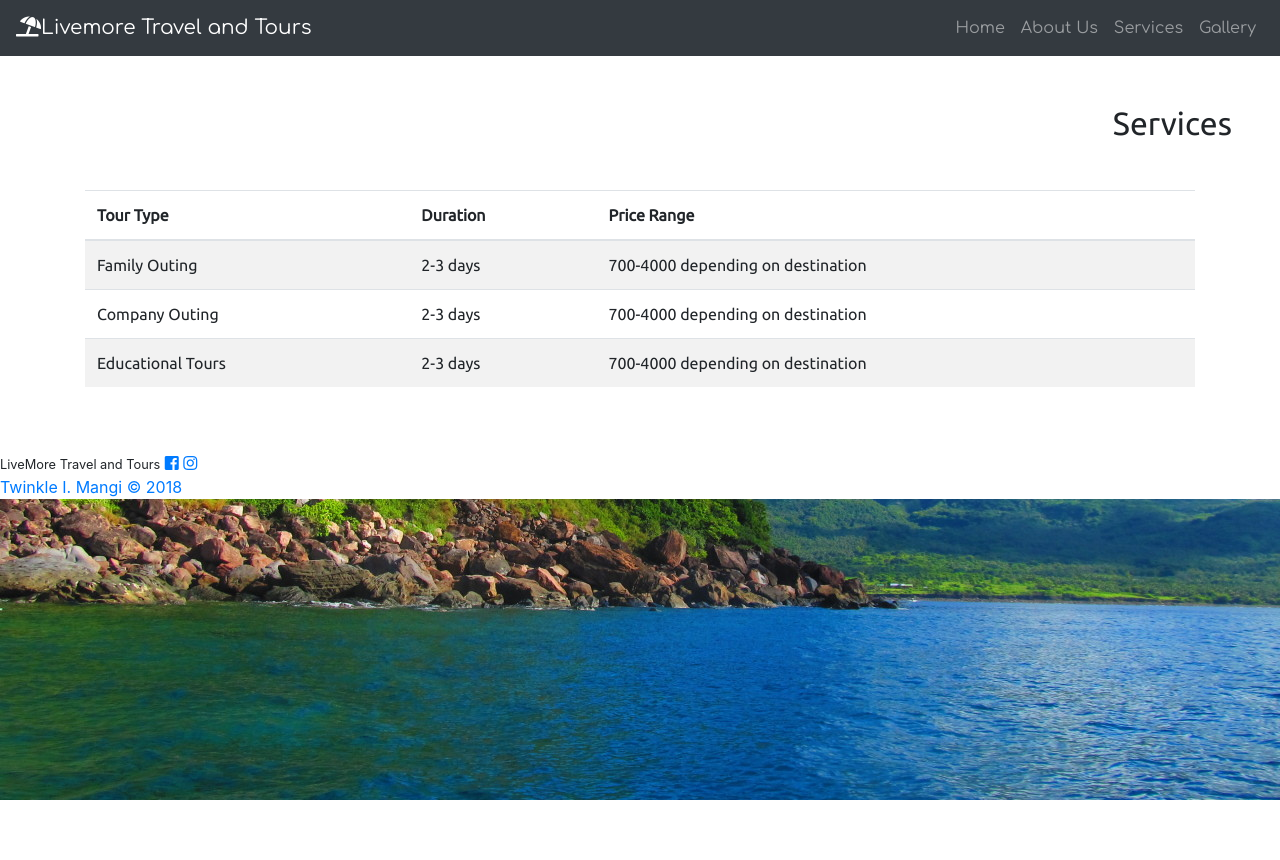
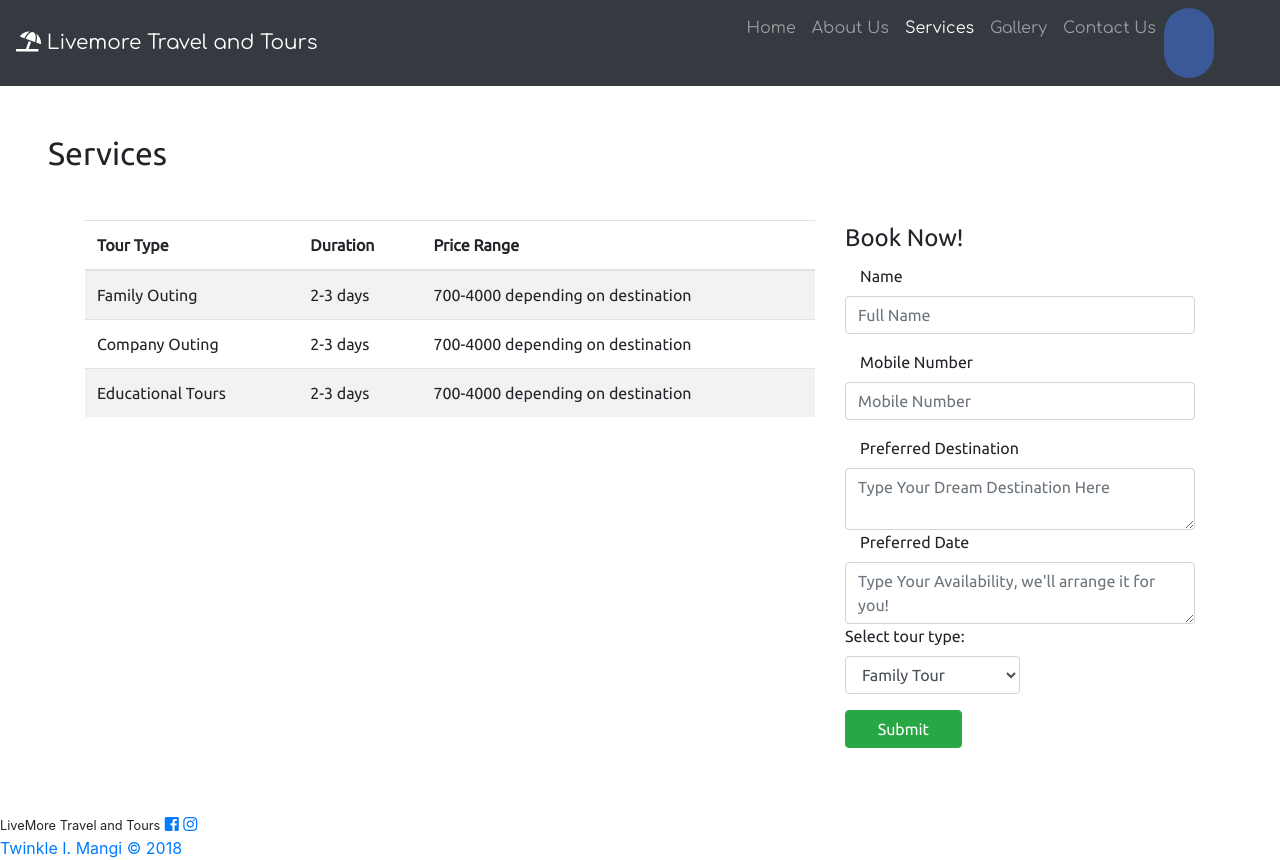
Before and after one commit to kel13/LiveMore-Travel-and-Tours, a plain HTML site: page services.html in a window 1280 px wide. Before the commit the page ends 800 px from the top, so only its background shows below. Drawn offline with nearby package versions, Linux system fonts and the light colour scheme; files whose address does not match are found by name.

Commit message:
Update services.html

```diff
--- a/services.html
+++ b/services.html
@@ -9,14 +9,9 @@
 	<link rel="stylesheet" type="text/css" href="assets/css/animate.css">
 	<link rel="stylesheet" type="text/css" href="assets/css/style.css">
 
-
-
 	<!-- jquery should always be placed on top -->
 	<script type="text/javascript" src="assets/js/jquery-3.3.1.min.js"></script>
-
-
 	<script src="https://cdnjs.cloudflare.com/ajax/libs/popper.js/1.14.3/umd/popper.min.js" integrity="sha384-ZMP7rVo3mIykV+2+9J3UJ46jBk0WLaUAdn689aCwoqbBJiSnjAK/l8WvCWPIPm49" crossorigin="anonymous"></script>
-
 
 	<!-- external bootstrap js -->
 	<script type="text/javascript" src="assets/js/bootstrap.min.js"></script>
@@ -25,15 +20,14 @@
 	 <!-- google fonts -->
    	 <link href="https://fonts.googleapis.com/css?family=Comfortaa|Fredoka+One|Montserrat|Pacifico|Ubuntu" rel="stylesheet">
 
-
 	<!-- fontawesome-->
 	<link rel="stylesheet" href="https://use.fontawesome.com/releases/v5.3.1/css/all.css" integrity="sha384-mzrmE5qonljUremFsqc01SB46JvROS7bZs3IO2EmfFsd15uHvIt+Y8vEf7N7fWAU" crossorigin="anonymous">
 
 </head>
+
 <body>
-
     <nav class="navbar navbar-expand-lg navbar-dark bg-dark sticky-top">
-        <a href="" class="navbar-brand"><i class="fas fa-umbrella-beach"></i>Livemore Travel and Tours</a>
+        <a href="" class="navbar-brand"><i class="fas fa-umbrella-beach"></i>  Livemore Travel and Tours</a>
         <button class="navbar-toggler" type="button" data-toggle="collapse" data-target="#navbarNav">
           <span class="navbar-toggler-icon"></span>
         </button>
@@ -52,7 +46,7 @@
               </a>
             </li>
 
-            <li class="nav-item">
+            <li class="nav-item active">
               <a class="nav-link" href="services.html">
                 Services
               </a>
@@ -62,13 +56,27 @@
                 Gallery
               </a>
             </li>
+            <li class="nav-item">
+              <a class="nav-link" href="gallery.html">
+                Contact Us
+              </a>
+            </li>
+            <li>
+               <a href="https://www.facebook.com/livemoreadventure/" class="fa fa-facebook"></a>
+            </li>
+            <li>
+              <a href="https://instagram.com/livemoreadventurestravel/" class="fa fa-instagram"></a>
+            </li>
           </ul>
         </div>
      </nav>
+
      <section class="p-5" id="services">
-        <h2 class="text-right mb-5 about-tags">Services</h2>
+        <h2 class="text-left mb-5 about-tags">Services</h2>
 
 	<div class="container">
+		<div class="row">
+			<div class="col-lg-8 col-md-12 col-sm-12">
 				<table class="table table-striped">
 				    <thead>
 				      <tr>
@@ -96,6 +104,50 @@
 				    </tbody>
 				  </table>
 		 </div>
+
+		<div class="col-lg-4">
+			<form class="form-horizontal" id="formcontact">
+				<legend>Book Now!</legend>
+
+			        <div class="form-group">
+			            <label class="col-lg-4" for="tourtype">Name</label>
+			            <input id="fullname" name="fullname" placeholder="Full Name" class="form-control" type="text">
+			          </div>
+
+			          <div class="form-group">
+			            <label class="col-lg-12" for="email">Mobile Number</label>
+			            <input id="email" name="email" placeholder="Mobile Number" class="form-control" type="text">
+			          </div>
+
+			          <div class="form-group">
+			            <label class="col-lg-12" for="email">Preferred Destination</label>
+			            <textarea class="form-control" id="message" name="message" placeholder="Type Your Dream Destination Here"></textarea>
+
+			          <div class="form-group">
+			            <label class="col-lg-12" for="email">Preferred Date</label>
+			            <textarea class="form-control" id="message" name="message" placeholder="Type Your Availability, we'll arrange it for you!"></textarea>
+
+
+					<div class="form-group">
+						<label for="sel1">Select tour type:</label>
+							<select class="form-control col-lg-6" id="sel1">
+								<option>Family Tour</option>
+								<option>Joiners' Tour</option>
+								<option>Company Tour</option>
+								<option>Barkada Tour</option>
+								<option>Others</option>
+							</select>
+					</div>
+
+			          <div class="form-group" id="buttonform">
+			            <button type="button" class="col-lg-4 btn btn-success">Submit</button>
+			          </div>
+
+			        </form>
+
+
+			</div> <!-- end of row -->
+		</div>
       </section>
 
       <section id="socmed">
```
Lines whose indentation alone changed are shown as unchanged.
